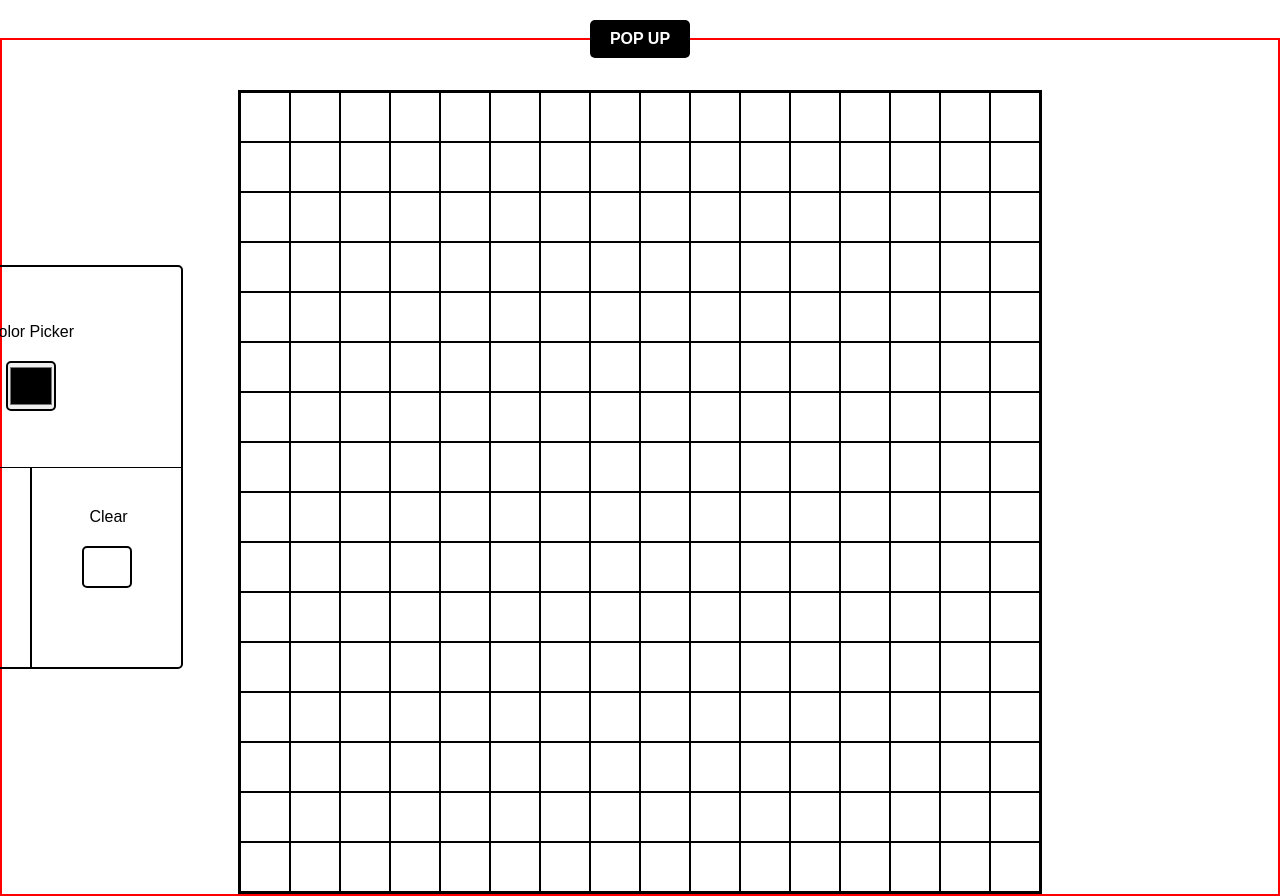
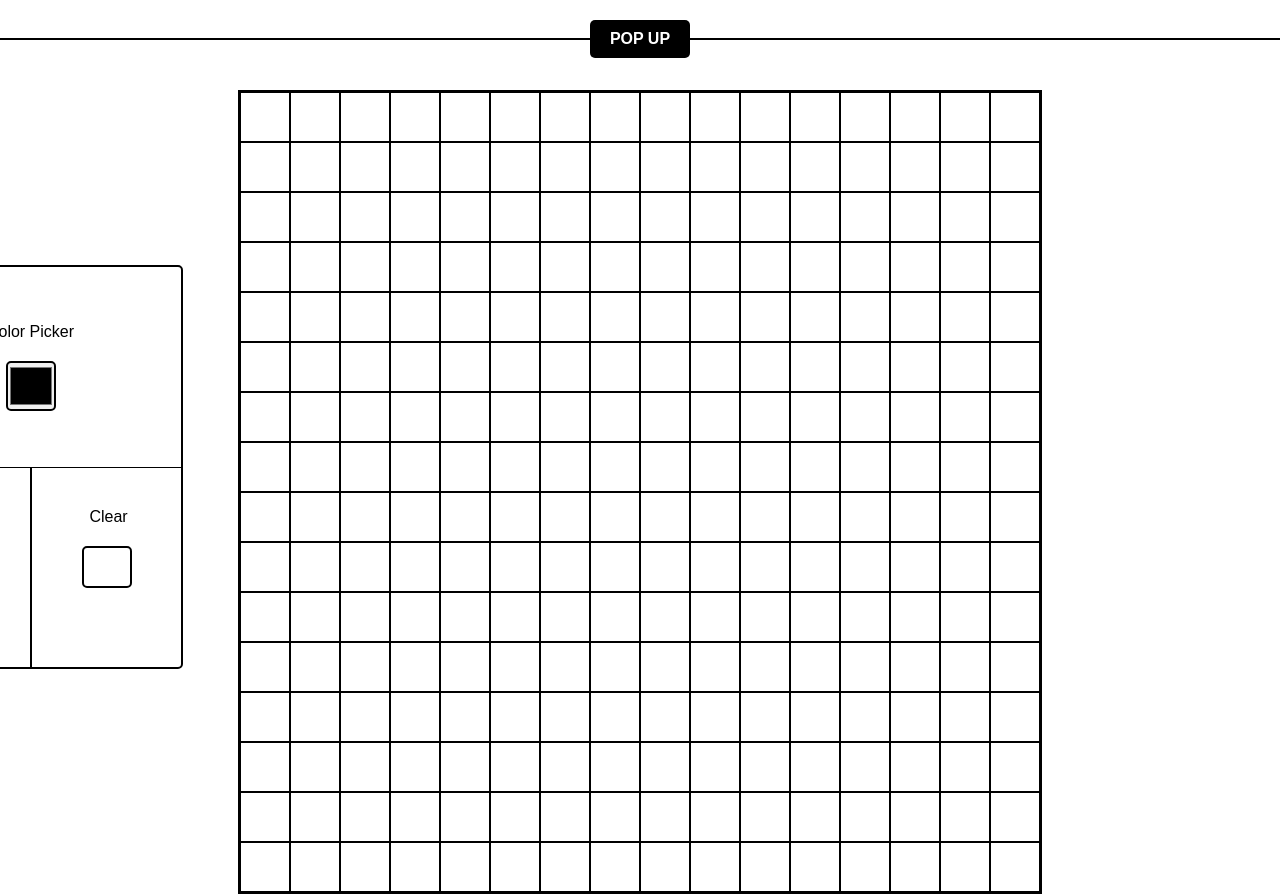
Before and after one commit to picantitoDev/etch-a-sketch, a plain HTML site: page index.html in a window 1280 px wide. Drawn offline with Linux system fonts and the light colour scheme.

Commit message:
Just fixed the red border in the button container
Because it loooks way nicer in black :D

```diff
--- a/styles.css
+++ b/styles.css
@@ -13,7 +13,7 @@
 }
 
 .second{
-    border: 2px solid red;
+    border-top: 2px solid black;
 }
 
 .toolbar{
```
